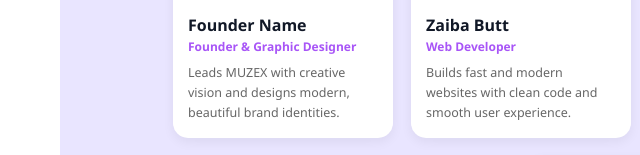
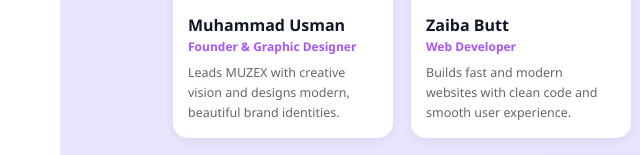
Before and after one commit to zaibabutt/MUZEX-TECH, a plain HTML site: page team.html in a window 1280 px wide. Shown: the part 637-792 px from the top of the page, 0-640 px from the left. Drawn offline with Linux system fonts and the light colour scheme.

Commit message:
Update founder name to Muhammad Usman

```diff
--- a/team.html
+++ b/team.html
@@ -143,7 +143,7 @@ footer{
   <div class="cards">
     <div class="card">
       <img src="usman.jpeg">
-      <h3>Founder Name</h3>
+      <h3>Muhammad Usman</h3>
       <h4>Founder & Graphic Designer</h4>
       <p>Leads MUZEX with creative vision and designs modern, beautiful brand identities.</p>
     </div>
```
